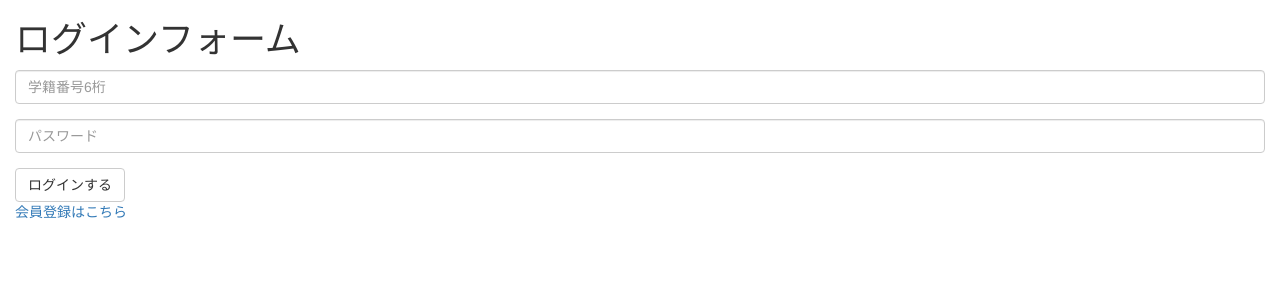
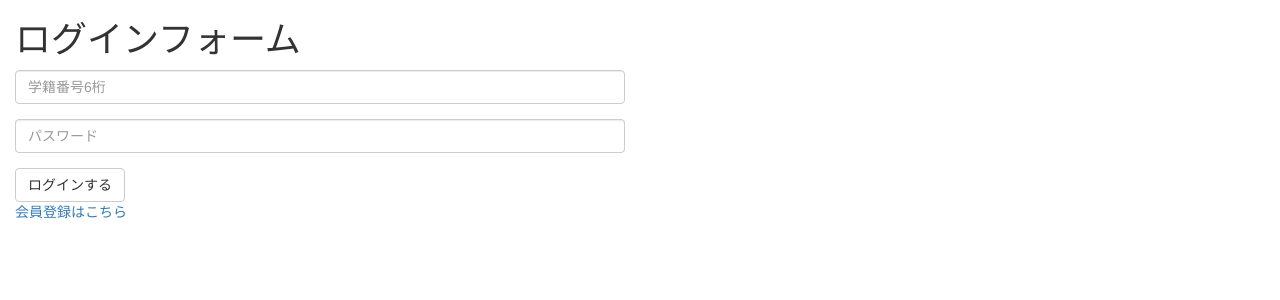
Before and after one commit to potachan/wrcs-system, a PHP site: page / in a window 1280 px wide. Shown: the top 300 px of the page. Run offline with PHP 8.4, Linux system fonts and the light colour scheme; data that the repository does not hold is empty.

Commit message:
initial commit

```diff
--- a/index.php
+++ b/index.php
@@ -55,7 +55,7 @@ if(isset($_POST['login'])) {
 </head>
 </head>
 <body>
-<div class="col-xs-6 col-md-12">
+<div class="col-xs-12 col-md-6">
 
 <form method="post">
 	<h1>ログインフォーム</h1>
```
